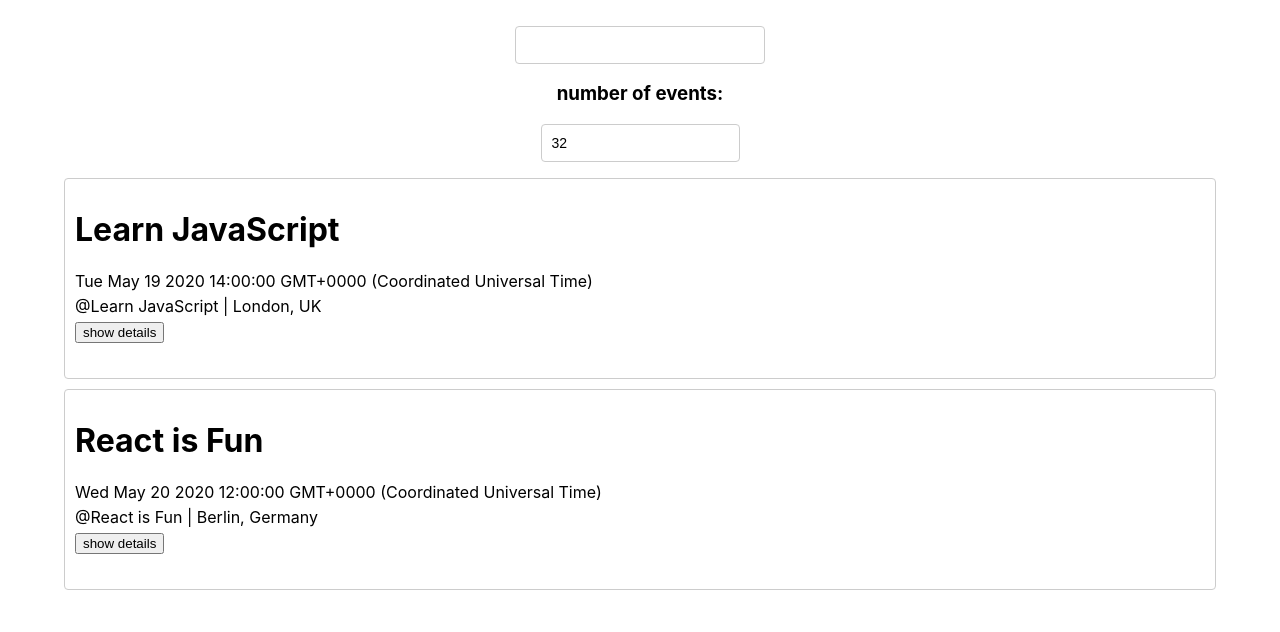
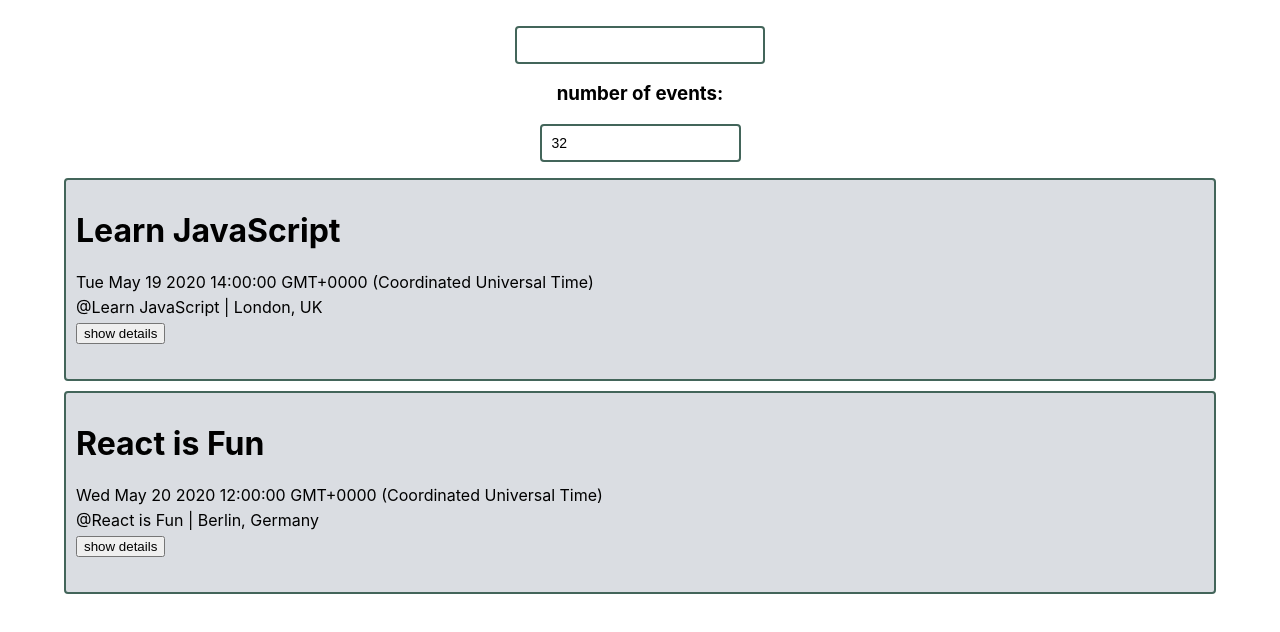
Before and after one commit to micahglausier/meet, a React (Create React App) app: page / in a window 1280 px wide. Shown: the top 632 px of the page. Built offline with nearby package versions, Linux system fonts and the light colour scheme.

Commit message:
Stylings

```diff
--- a/src/App.css
+++ b/src/App.css
@@ -29,7 +29,7 @@ input[type="number"] {
   padding: 8px 6px 8px 10px;
   border-radius: 4px;
   outline: none;
-  border: 1px solid #ccc;
+  border: 2px solid #43655A;
   font-size: 14px;
   line-height: 20px;
   align-self: center;
@@ -63,8 +63,9 @@ input[type="number"] {
 .suggestions > li {
   text-align: left;
   padding: 8px 6px 8px 10px;
-  background-color: #eee;
+  background-color: #B1BDC5;
   cursor: default;
+  text-decoration: solid;
 }
 
 .suggestions > li:last-child {
@@ -73,16 +74,17 @@ input[type="number"] {
 }
 
 .suggestions > li:hover {
-  background-color: #bcdcdb;
+  background-color: #43655A;
 }
 
 .event {
   padding: 10px 10px 35px;
   margin-bottom: 10px;
   text-align: left;
-  border: 1px solid #ccc;
+  border: 2px solid #43655A;
   border-radius: 4px;
   position: relative;
+  background: #DADDE2;
 }
 
 .details-btn {
@@ -93,6 +95,7 @@ input[type="number"] {
   border-radius: 4px;
   outline: none;
   cursor: pointer;
+  background-color: #43655A;
 }
 
 .name {
```
